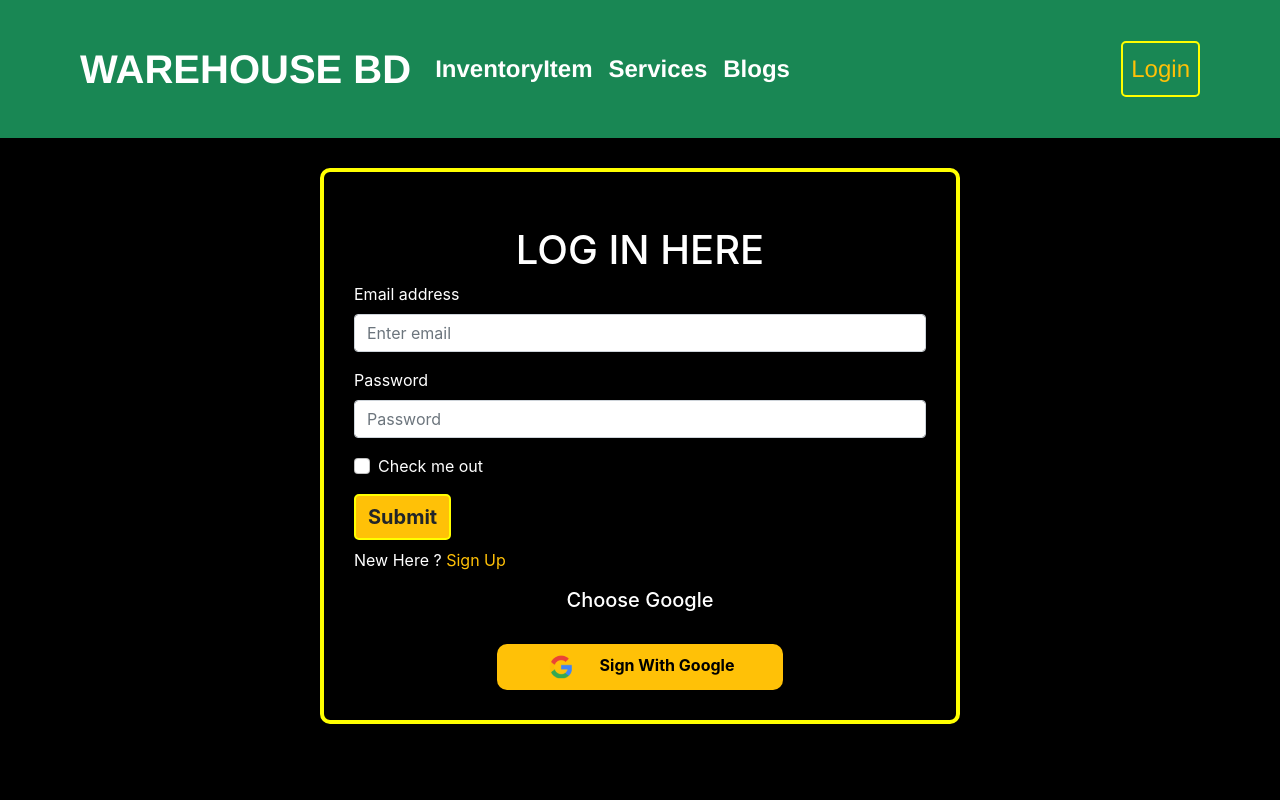
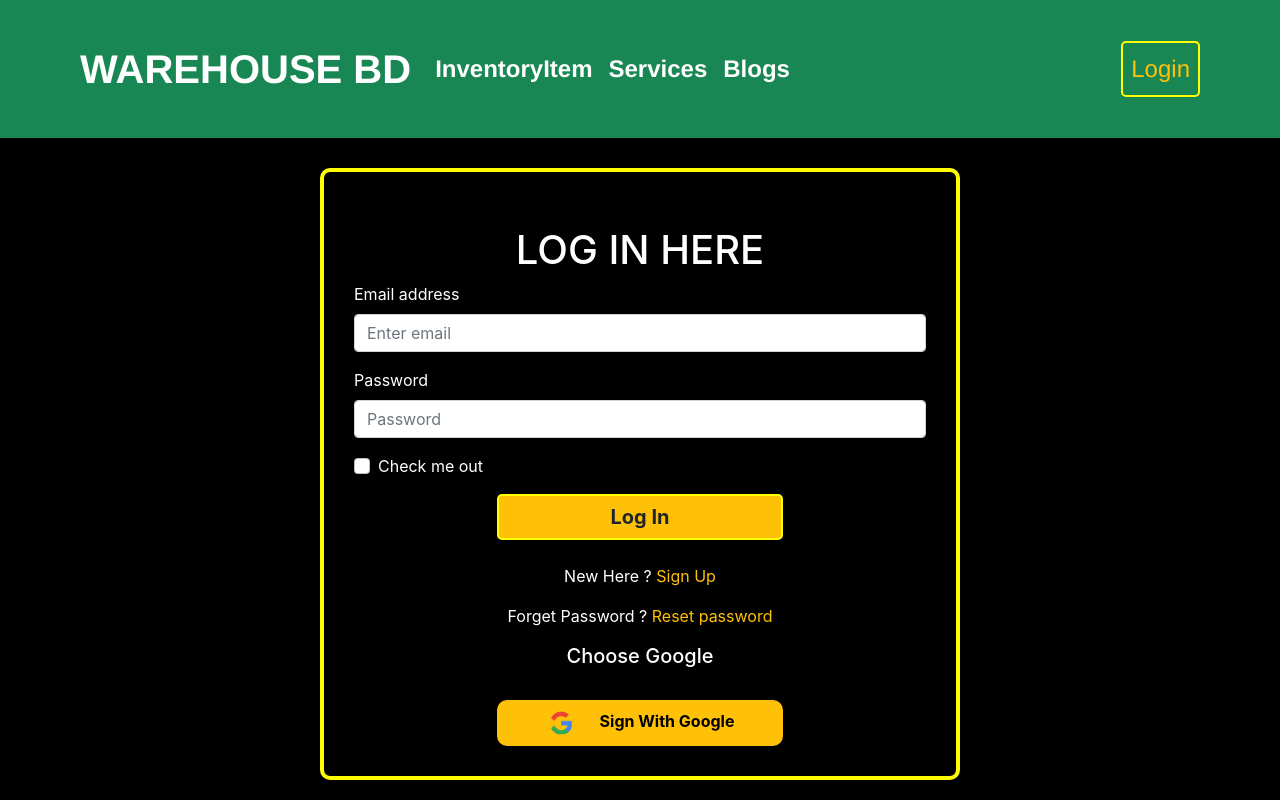
Before and after one commit to bariknishan/compuetr-warehouse-11, a React (Create React App) app: page /login in a window 1280 px wide. Built offline with nearby package versions, Linux system fonts and the light colour scheme; no server answers.

Commit message:
toast spinner etc added

```diff
--- a/package.json
+++ b/package.json
@@ -17,6 +17,7 @@
     "react-firebase-hooks": "^5.0.3",
     "react-router-dom": "^6.3.0",
     "react-scripts": "5.0.1",
+    "react-toastify": "^8.2.0",
     "web-vitals": "^2.1.4"
   },
   "scripts": {
--- a/src/App.js
+++ b/src/App.js
@@ -21,6 +21,7 @@ function App() {
 <Route path='/newhome'   element={<NewHome></NewHome>}></Route>
 <Route path='/item/:id'   element={<InventoryDetail></InventoryDetail>}></Route>
 <Route path='/login'   element ={<Login></Login>}></Route>
+
 <Route path='/inventory'   element ={
 
   <RequireaAuth>
--- a/src/Pages/Login/GoogleLogin/GoogleLogin.js
+++ b/src/Pages/Login/GoogleLogin/GoogleLogin.js
@@ -4,6 +4,7 @@ import logo from '../../../images/logo/google.png'
 import { useSignInWithGoogle } from 'react-firebase-hooks/auth';
 import auth from '../../../firebase.init';
 import { useNavigate } from 'react-router-dom';
+import Loading from '../../SharedPages/Loading/Loading';
 
 
 const GoogleLogin = () => {
@@ -26,7 +27,9 @@ const GoogleLogin = () => {
         navivate('/newhome')
     }
 
-
+ if(loading){
+     return<Loading></Loading>
+ }
 
     return (
         <div className='text-center'>
--- a/src/Pages/Login/Login.js
+++ b/src/Pages/Login/Login.js
@@ -2,9 +2,15 @@ import React, { useRef } from 'react';
 import './Login.css'
 import { Button, Form } from 'react-bootstrap';
 import { useLocation, useNavigate } from 'react-router-dom';
-import { useSignInWithEmailAndPassword } from 'react-firebase-hooks/auth';
+import { useSendPasswordResetEmail, useSignInWithEmailAndPassword } from 'react-firebase-hooks/auth';
 import auth from '../../firebase.init';
 import GoogleLogin from './GoogleLogin/GoogleLogin';
+
+import { ToastContainer, toast } from 'react-toastify';
+import 'react-toastify/dist/ReactToastify.css';
+
+
+
 
 const Login = () => {
 
@@ -15,9 +21,27 @@ const Login = () => {
 
 
 
-    const navigateSighup = () => {
+    const navigateSignUp = () => {
         navigate('/signup');
     }
+
+
+    //// reset pass
+    const [sendPasswordResetEmail, ] = useSendPasswordResetEmail(
+        auth
+    );
+    const resetPass = async () => {
+        const email = emailRef.current.value;
+       if(email){
+        await sendPasswordResetEmail(email)
+        toast('Email sent')
+       }
+
+       else{
+           toast('Give email Address')
+       }
+    }
+
 
 
     // sign in method
@@ -28,12 +52,31 @@ const Login = () => {
         error,
     ] = useSignInWithEmailAndPassword(auth);
 
-     const location=useLocation()
-    let from = location.state?.from?.pathname || "/" ;
+    const location = useLocation()
+    let from = location.state?.from?.pathname || "/";
+
+
+ ////////////// error message
+
+
+    let errorMessage;
+
+    if (error) {
+        errorMessage =
+            <div>
+                <p className='text-danger'>Error: {error.message}</p>
+            </div>
+
+    }
+
+
 
     if (user) {
-        navigate(from , {replace: true})  /// login location
+        navigate(from, { replace: true })  /// login location
     }
+
+
+
 
 
 
@@ -69,12 +112,23 @@ const Login = () => {
                 <Form.Group className="mb-3" controlId="formBasicCheckbox">
                     <Form.Check type="checkbox" label="Check me out" />
                 </Form.Group>
-                <Button className='bg-warning text-dark  fw-bold' variant="primary" type="submit">
-                    Submit
+                <Button className='bg-warning text-dark w-50 d-block mx-auto fw-bold' variant="primary" type="submit">
+                    Log In
                 </Button>
+
+
             </Form>
-            <p className='text-white mt-2' >New Here ? <span onClick={navigateSighup} className='text-warning signup '> Sign Up</span></p>
+            {errorMessage}
+
+
+            <p className='text-white mt-4  text-center' >New Here ? <span onClick={navigateSignUp} className='text-warning signup '> Sign Up</span></p>
+
+            <p className='text-white mt-2 text-center' >Forget Password ? <span onClick={resetPass} className='text-warning signup '> Reset password</span></p>
+
+
+
             <GoogleLogin></GoogleLogin>
+            <ToastContainer />
         </div>
     );
 };
--- a/src/Pages/Login/RequireAuth/RequireaAuth.js
+++ b/src/Pages/Login/RequireAuth/RequireaAuth.js
@@ -2,18 +2,25 @@ import React from 'react';
 import { useAuthState } from 'react-firebase-hooks/auth';
 import { Navigate, useLocation } from 'react-router-dom';
 import auth from '../../../firebase.init';
+import Loading from '../../SharedPages/Loading/Loading';
 
-const RequireaAuth = ({children}) => {
+const RequireaAuth = ({ children }) => {
 
-    const [user] = useAuthState(auth);
+    const [user, loading] = useAuthState(auth);
 
 
     const location = useLocation()
-    if(!user){
-        return <Navigate to="/login " state={{from:location}} replace />
+
+    if (loading) {
+        return <Loading></Loading>
     }
 
-    return children ;
+
+    if (!user) {
+        return <Navigate to="/login " state={{ from: location }} replace />
+    }
+
+    return children;
 
 };
 
--- a/src/Pages/Login/SignUp/SignUp.js
+++ b/src/Pages/Login/SignUp/SignUp.js
@@ -3,7 +3,7 @@ import { useRef } from 'react';
 import { Button, Form } from 'react-bootstrap';
 import { useNavigate } from 'react-router-dom';
 
-import { useCreateUserWithEmailAndPassword } from 'react-firebase-hooks/auth';
+import { useCreateUserWithEmailAndPassword, useUpdateProfile } from 'react-firebase-hooks/auth';
 import auth from '../../../firebase.init'
 import './SignUp.css'
 import GoogleLogin from '../GoogleLogin/GoogleLogin';
@@ -12,16 +12,16 @@ import GoogleLogin from '../GoogleLogin/GoogleLogin';
 
 const SignUp = () => {
 
-
-
-
-
     const [
         createUserWithEmailAndPassword,
         user,
+        error,
 
-        error,
-    ] = useCreateUserWithEmailAndPassword(auth);
+    ] = useCreateUserWithEmailAndPassword(auth ,{sendEmailVerification:true});
+
+ /// update profile
+ const [updateProfile, updating ,error2] = useUpdateProfile(auth);
+
 
 
 
@@ -36,33 +36,28 @@ const SignUp = () => {
     const navigate = useNavigate();
 
 
-
-
-
     const navigateLogin = () => {
         navigate('/login');
     }
 
     if (user) {
-        navigate('/newhome')
+       console.log(user)                           //
     }
 
-    const formHandleSignup = event => {
+    const formHandleSignup = async event => {
         event.preventDefault();
-
 
         const name = nameRef.current.value;
         const email = emailRef.current.value;
         const password = passwordRef.current.value;
-        console.log(name, email, password)
-
-        createUserWithEmailAndPassword(email, password, name);
-
-    }
 
 
+      await   createUserWithEmailAndPassword(email, password, name);
+      await updateProfile({ displayName:name})
 
 
+      navigate('/newhome')
+    }
 
 
     return (
@@ -91,13 +86,13 @@ const SignUp = () => {
                 <Form.Group className="mb-3" controlId="formBasicCheckbox">
                     <Form.Check type="checkbox" label="Check me out" />
                 </Form.Group>
-                <Button variant="primary" className='bg-warning text-dark fw-bold' type="submit">
-                    Submit
+                <Button variant="primary" className='bg-warning w-50 d-block mx-auto  text-dark fw-bold' type="submit">
+                    Sign  Up
                 </Button>
             </Form>
 
 
-            <p className='text-white mt-2' >Have an Acount ? <span onClick={navigateLogin} className='text-warning login '> Login Here  </span></p>
+            <p className='text-white mt-3  text-center' >Have an Acount ? <span onClick={navigateLogin} className='text-warning login '> Login Here  </span></p>
 
           <GoogleLogin></GoogleLogin>
 
--- /dev/null
+++ b/src/Pages/SharedPages/Loading/Loading.js
@@ -0,0 +1,12 @@
+import React from 'react';
+import { Spinner } from 'react-bootstrap';
+
+const Loading = () => {
+    return (
+        <div className='w-100  d-flex align-items-center  justify-content-center'>
+           <Spinner className='mt-4' animation="border" variant="warning" />
+        </div>
+    );
+};
+
+export default Loading;
```
Also changed, not shown: firebase.json (added), 2 other files (tests, documents, lock files or other folders).
